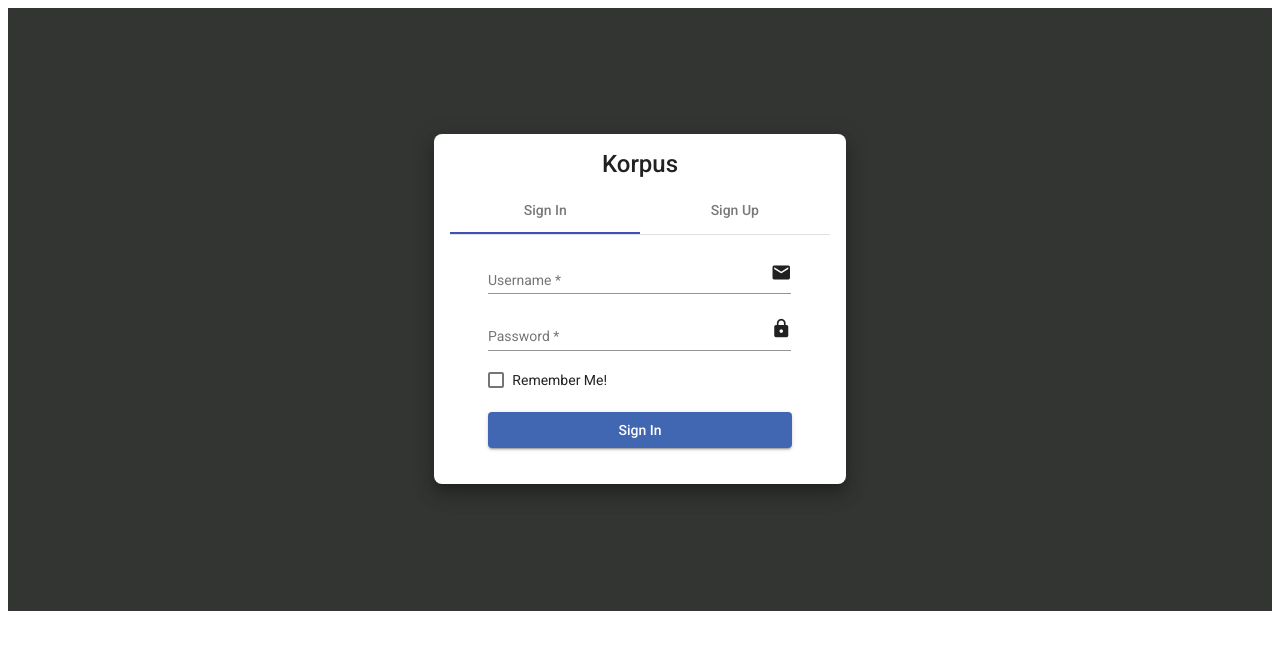
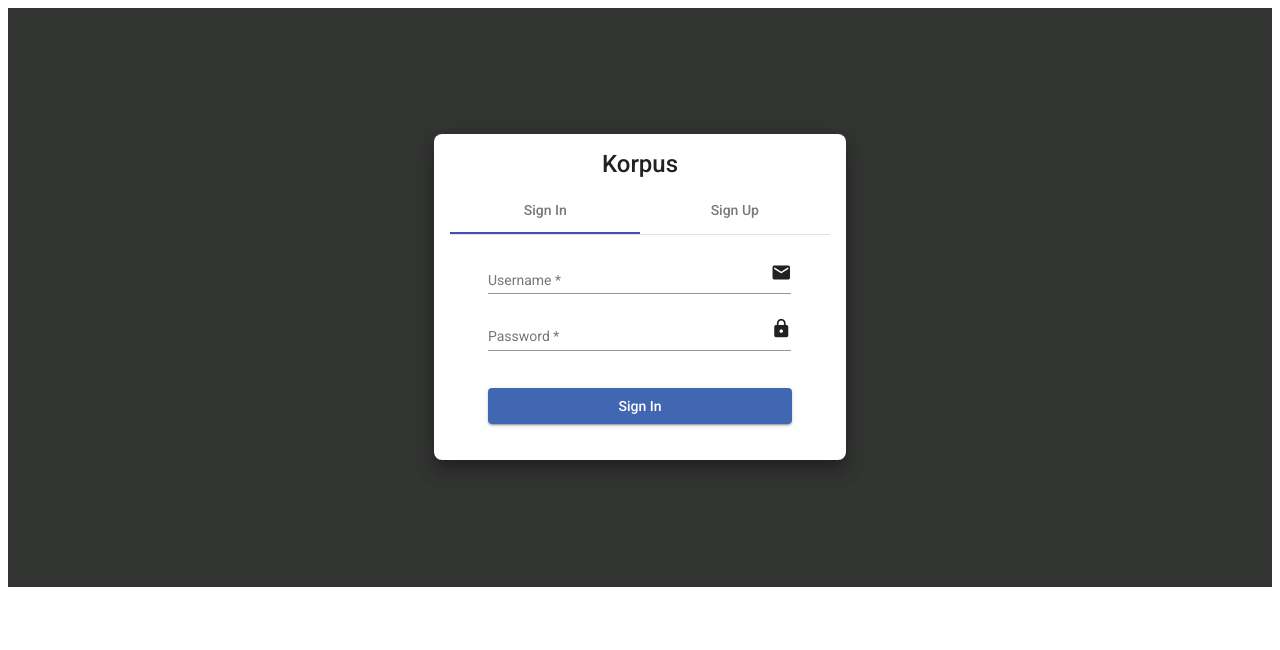
Before and after one commit to 7Hazard/softronic-korpus, an Angular app in the folder frontend/: page / in a window 1280 px wide. Shown: the top 650 px of the page. Built offline with nearby package versions, Linux system fonts and the light colour scheme.

Commit message:
disable remember me btn

```diff
--- a/frontend/src/app/app.component.html
+++ b/frontend/src/app/app.component.html
@@ -36,7 +36,7 @@
                   </mat-error>
                 <mat-icon matSuffix>lock</mat-icon>
               </mat-form-field>
-              <mat-checkbox>Remember Me!</mat-checkbox>
+              <!-- <mat-checkbox>Remember Me!</mat-checkbox> -->
               <button
                 mat-raised-button
                 color="primary"
```
